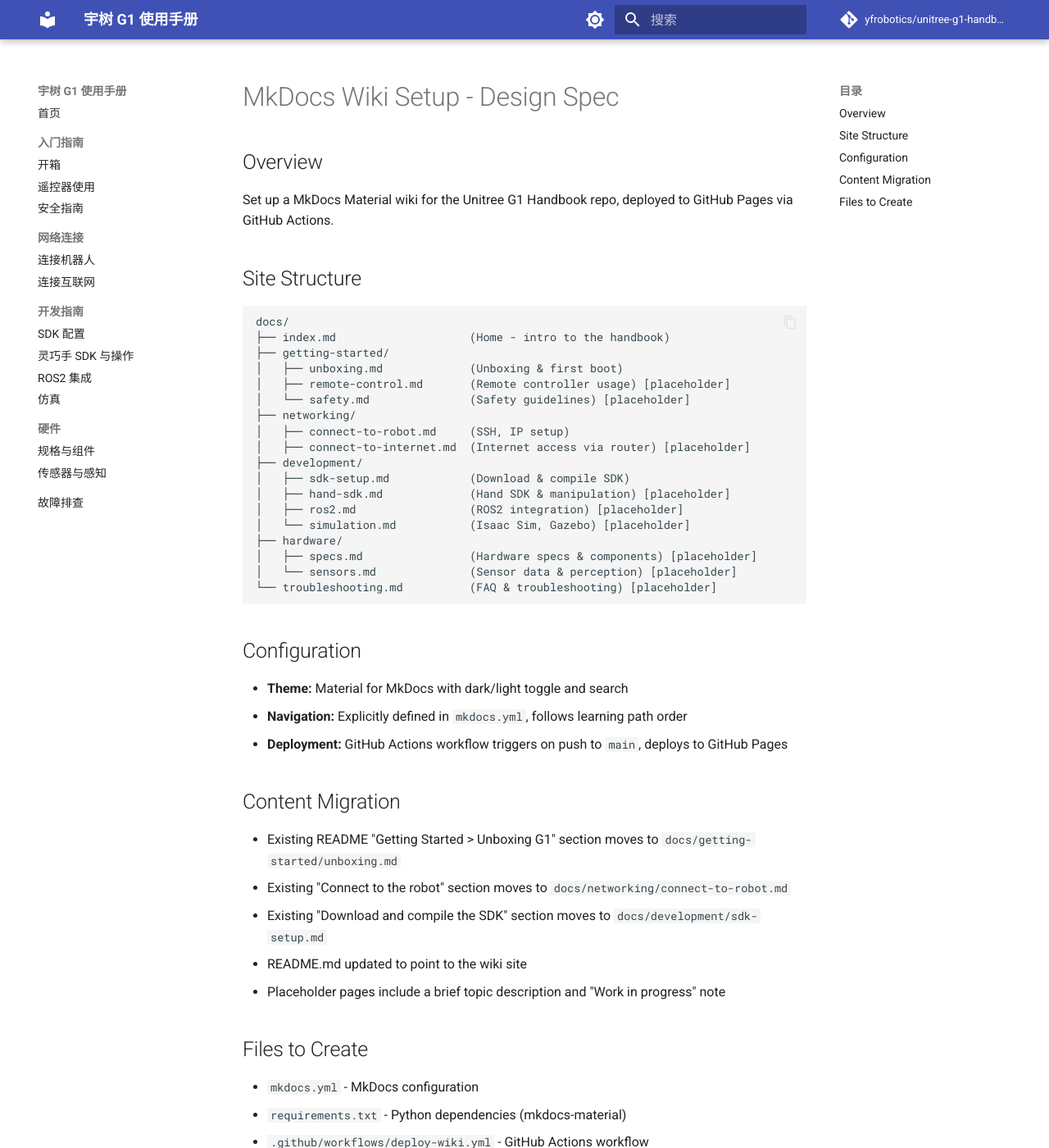
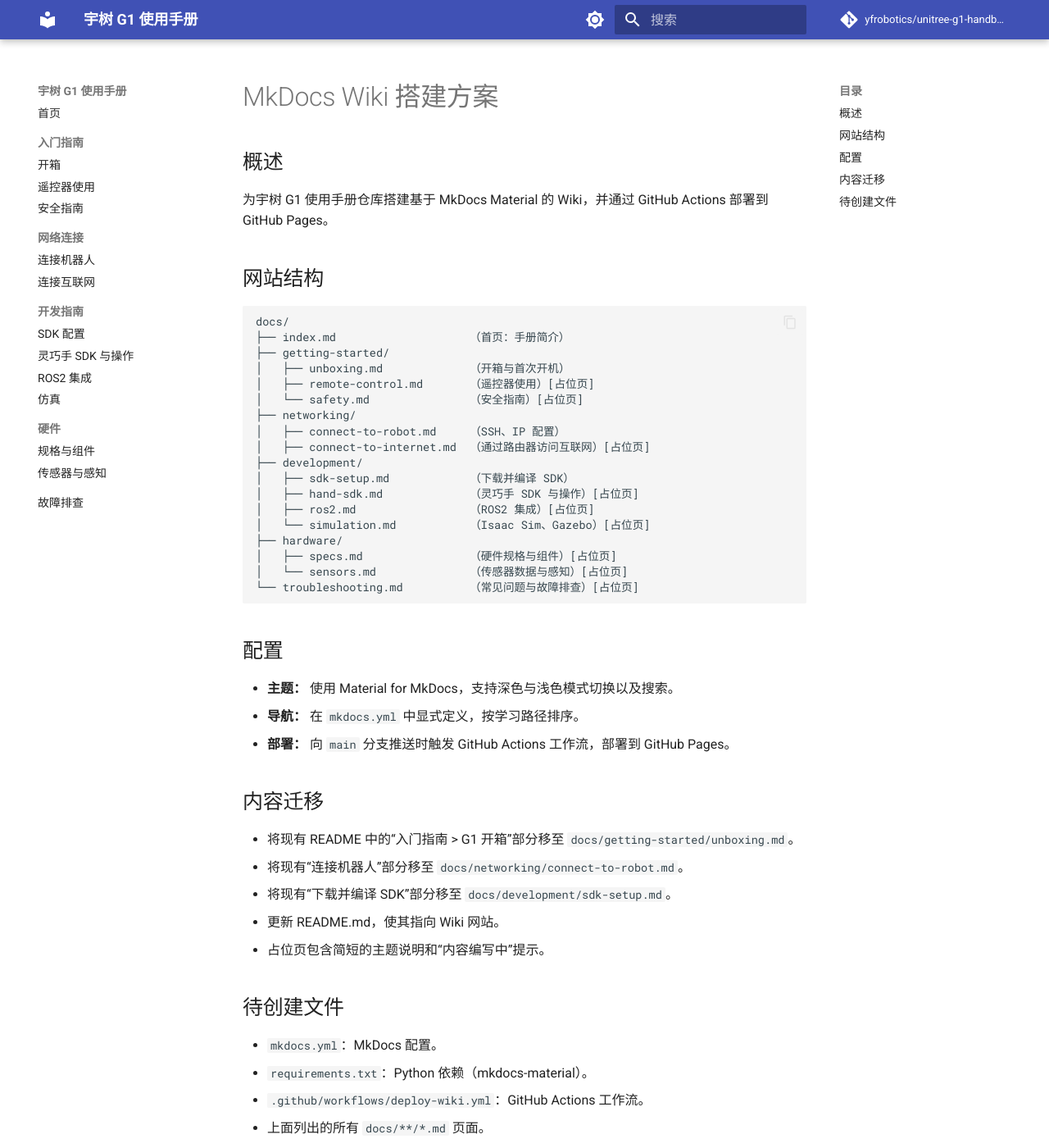
Before and after one commit to yfrobotics/unitree-g1-handbook, an MkDocs documentation site: the page built from docs/superpowers/specs/2026-04-10-mkdocs-wiki-design.md, in a window 1280 px wide and 1400 px high. Shown: the whole window at 82% size. Built offline with MkDocs 1.6.1 and Material for MkDocs 9.7.7, drawn with Linux system fonts in a browser that asks for light colours; comment, search, counter and statistics services are not loaded; some of the changed text lies outside the part shown.

Commit message:
Simplify homepage and translate wiki design document

````diff
--- a/docs/superpowers/specs/2026-04-10-mkdocs-wiki-design.md
+++ b/docs/superpowers/specs/2026-04-10-mkdocs-wiki-design.md
@@ -1,49 +1,49 @@
-# MkDocs Wiki Setup - Design Spec
+# MkDocs Wiki 搭建方案
 
-## Overview
+## 概述
 
-Set up a MkDocs Material wiki for the Unitree G1 Handbook repo, deployed to GitHub Pages via GitHub Actions.
+为宇树 G1 使用手册仓库搭建基于 MkDocs Material 的 Wiki，并通过 GitHub Actions 部署到 GitHub Pages。
 
-## Site Structure
+## 网站结构
 
 ```
 docs/
-├── index.md                    (Home - intro to the handbook)
+├── index.md                    （首页：手册简介）
 ├── getting-started/
-│   ├── unboxing.md             (Unboxing & first boot)
-│   ├── remote-control.md       (Remote controller usage) [placeholder]
-│   └── safety.md               (Safety guidelines) [placeholder]
+│   ├── unboxing.md             （开箱与首次开机）
+│   ├── remote-control.md       （遥控器使用）[占位页]
+│   └── safety.md               （安全指南）[占位页]
 ├── networking/
-│   ├── connect-to-robot.md     (SSH, IP setup)
-│   ├── connect-to-internet.md  (Internet access via router) [placeholder]
+│   ├── connect-to-robot.md     （SSH、IP 配置）
+│   ├── connect-to-internet.md  （通过路由器访问互联网）[占位页]
 ├── development/
-│   ├── sdk-setup.md            (Download & compile SDK)
-│   ├── hand-sdk.md             (Hand SDK & manipulation) [placeholder]
-│   ├── ros2.md                 (ROS2 integration) [placeholder]
-│   └── simulation.md           (Isaac Sim, Gazebo) [placeholder]
+│   ├── sdk-setup.md            （下载并编译 SDK）
+│   ├── hand-sdk.md             （灵巧手 SDK 与操作）[占位页]
+│   ├── ros2.md                 （ROS2 集成）[占位页]
+│   └── simulation.md           （Isaac Sim、Gazebo）[占位页]
 ├── hardware/
-│   ├── specs.md                (Hardware specs & components) [placeholder]
-│   └── sensors.md              (Sensor data & perception) [placeholder]
-└── troubleshooting.md          (FAQ & troubleshooting) [placeholder]
+│   ├── specs.md                （硬件规格与组件）[占位页]
+│   └── sensors.md              （传感器数据与感知）[占位页]
+└── troubleshooting.md          （常见问题与故障排查）[占位页]
 ```
 
-## Configuration
+## 配置
 
-- **Theme:** Material for MkDocs with dark/light toggle and search
-- **Navigation:** Explicitly defined in `mkdocs.yml`, follows learning path order
-- **Deployment:** GitHub Actions workflow triggers on push to `main`, deploys to GitHub Pages
+- **主题：** 使用 Material for MkDocs，支持深色与浅色模式切换以及搜索。
+- **导航：** 在 `mkdocs.yml` 中显式定义，按学习路径排序。
+- **部署：** 向 `main` 分支推送时触发 GitHub Actions 工作流，部署到 GitHub Pages。
 
-## Content Migration
+## 内容迁移
 
-- Existing README "Getting Started > Unboxing G1" section moves to `docs/getting-started/unboxing.md`
-- Existing "Connect to the robot" section moves to `docs/networking/connect-to-robot.md`
-- Existing "Download and compile the SDK" section moves to `docs/development/sdk-setup.md`
-- README.md updated to point to the wiki site
-- Placeholder pages include a brief topic description and "Work in progress" note
+- 将现有 README 中的“入门指南 > G1 开箱”部分移至 `docs/getting-started/unboxing.md`。
+- 将现有“连接机器人”部分移至 `docs/networking/connect-to-robot.md`。
+- 将现有“下载并编译 SDK”部分移至 `docs/development/sdk-setup.md`。
+- 更新 README.md，使其指向 Wiki 网站。
+- 占位页包含简短的主题说明和“内容编写中”提示。
 
-## Files to Create
+## 待创建文件
 
-- `mkdocs.yml` - MkDocs configuration
-- `requirements.txt` - Python dependencies (mkdocs-material)
-- `.github/workflows/deploy-wiki.yml` - GitHub Actions workflow
-- All `docs/**/*.md` pages listed above
+- `mkdocs.yml`：MkDocs 配置。
+- `requirements.txt`：Python 依赖（mkdocs-material）。
+- `.github/workflows/deploy-wiki.yml`：GitHub Actions 工作流。
+- 上面列出的所有 `docs/**/*.md` 页面。
````
Also changed, not shown: docs/index.md (+10 -53 lines).
